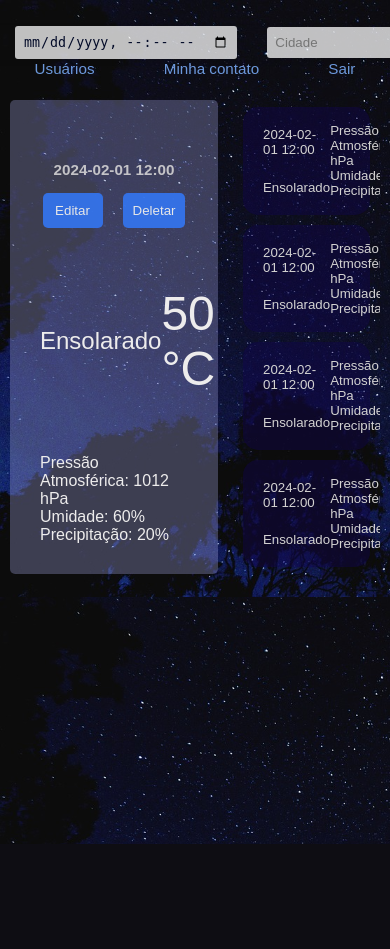
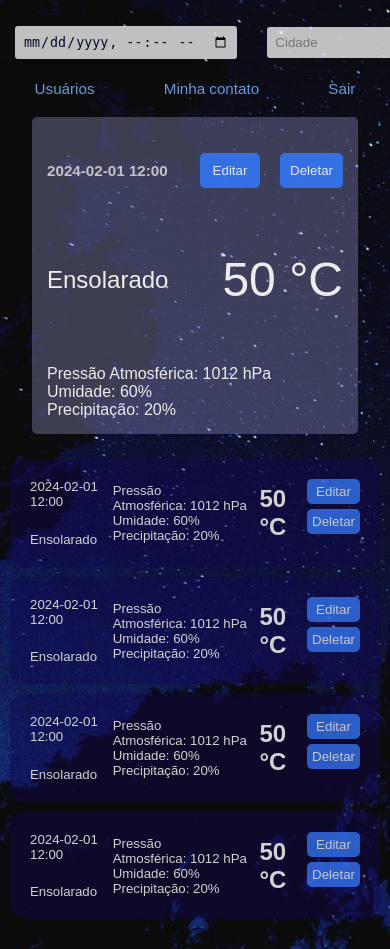
Before and after one commit to AnaJuliaMM/temperature_api, a Django app: template template/pages/forecasts.html in a window 390 px wide; the page is wider, and only the part inside the window is pictured. Before the commit the page ends 844 px from the top of that part, so only its background shows below. Run offline with Django 5.2, Linux system fonts and the light colour scheme; the template is opened without the code that fills it, so the values that code supplies are empty.

Commit message:
style: add responsive layout to forecast page

```diff
--- a/template/assets/style.css
+++ b/template/assets/style.css
@@ -297,6 +297,7 @@ body h2 {
   }
   header {
     flex-direction: column;
+    gap: 20px;
   }
   .filter_wrapper {
     display: flex;
@@ -307,4 +308,24 @@ body h2 {
     margin-top: 10px;
     font-size: 0.95rem;
   }
+  .main_forecast_mobile {
+    flex-direction: column;
+  }
+  .weather_today {
+    width: 80%;
+    padding: 15px;
+  }
+  .header_forecast_today {
+    flex-direction: row;
+  }
+  .forecast_list {
+    width: 100%;
+  }
+  .user_card {
+    width: 100%;
+    flex-direction: column;
+    align-items: start;
+    gap: 10px;
+    background-color: #031757d9;
+  }
 }
--- a/template/pages/forecasts.html
+++ b/template/pages/forecasts.html
@@ -25,7 +25,7 @@
       </nav>
     </header>
 
-    <main>
+    <main class="main_forecast_mobile">
       <div class="weather_today">
         <header class="header_forecast_today">
           <p>2024-02-01 12:00</p>
```
